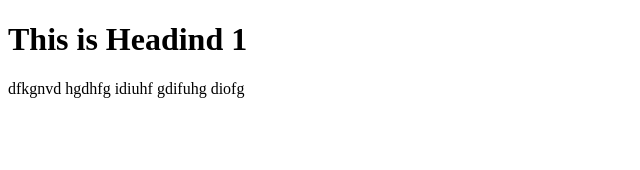
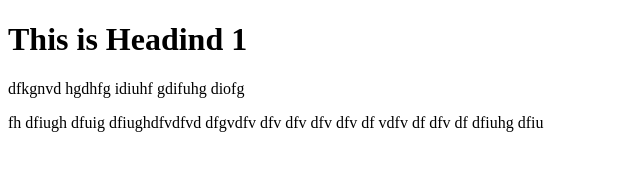
Before and after one commit to Yama-Hashemi/Test, a plain HTML site: page main.html in a window 1280 px wide. Shown: the whole page, without its empty margins (0-640 px from the left). Drawn offline with Linux system fonts and the light colour scheme.

Commit message:
Update main.html

```diff
--- a/main.html
+++ b/main.html
@@ -8,5 +8,6 @@
 <body>
     <h1>This is Headind 1</h1>
     <p>dfkgnvd hgdhfg idiuhf gdifuhg diofg</p>
+    <p> fh dfiugh dfuig dfiughdfvdfvd dfgvdfv dfv dfv dfv dfv df vdfv df dfv df dfiuhg dfiu</p>
 </body>
 </html>
```
